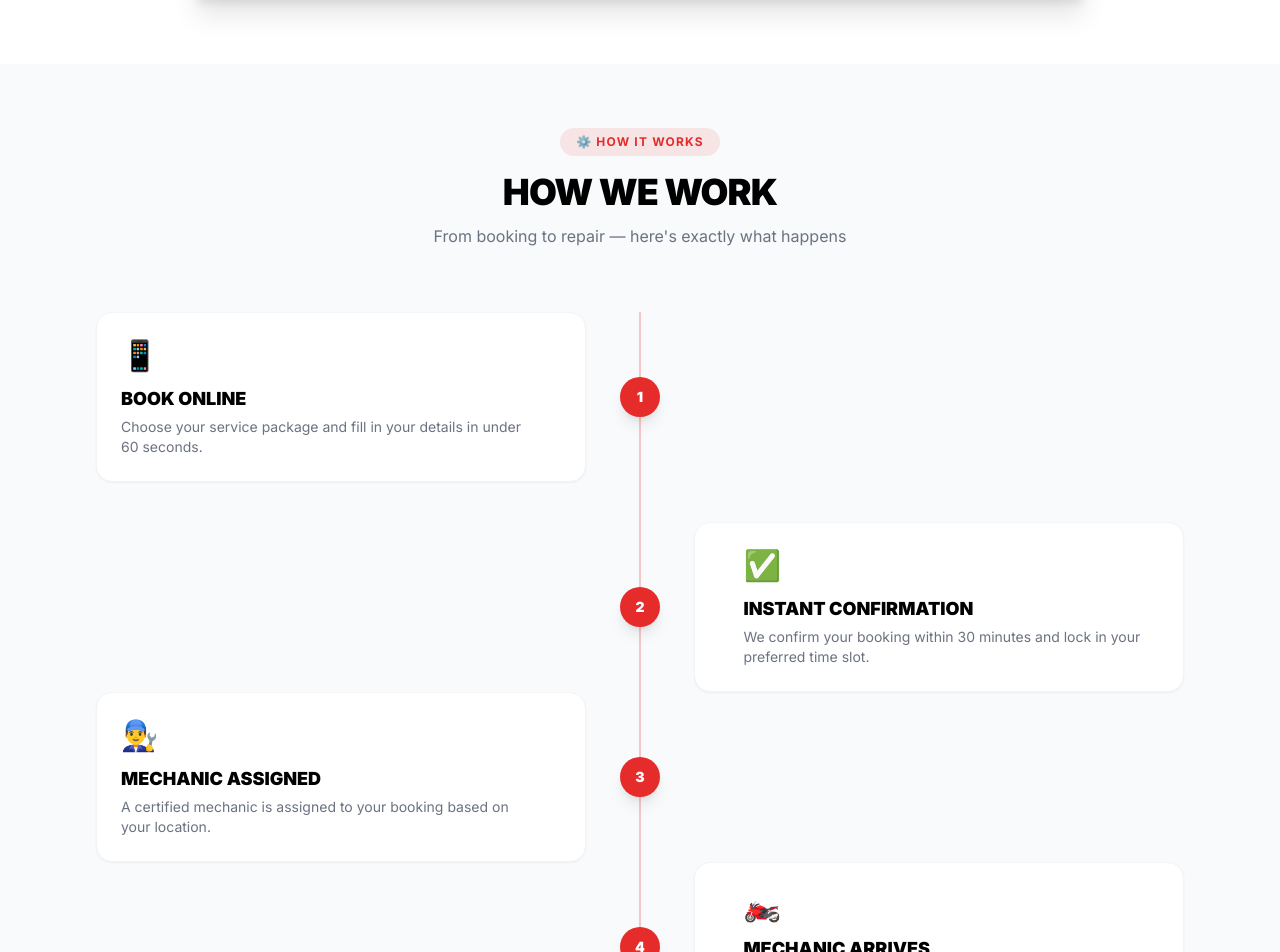
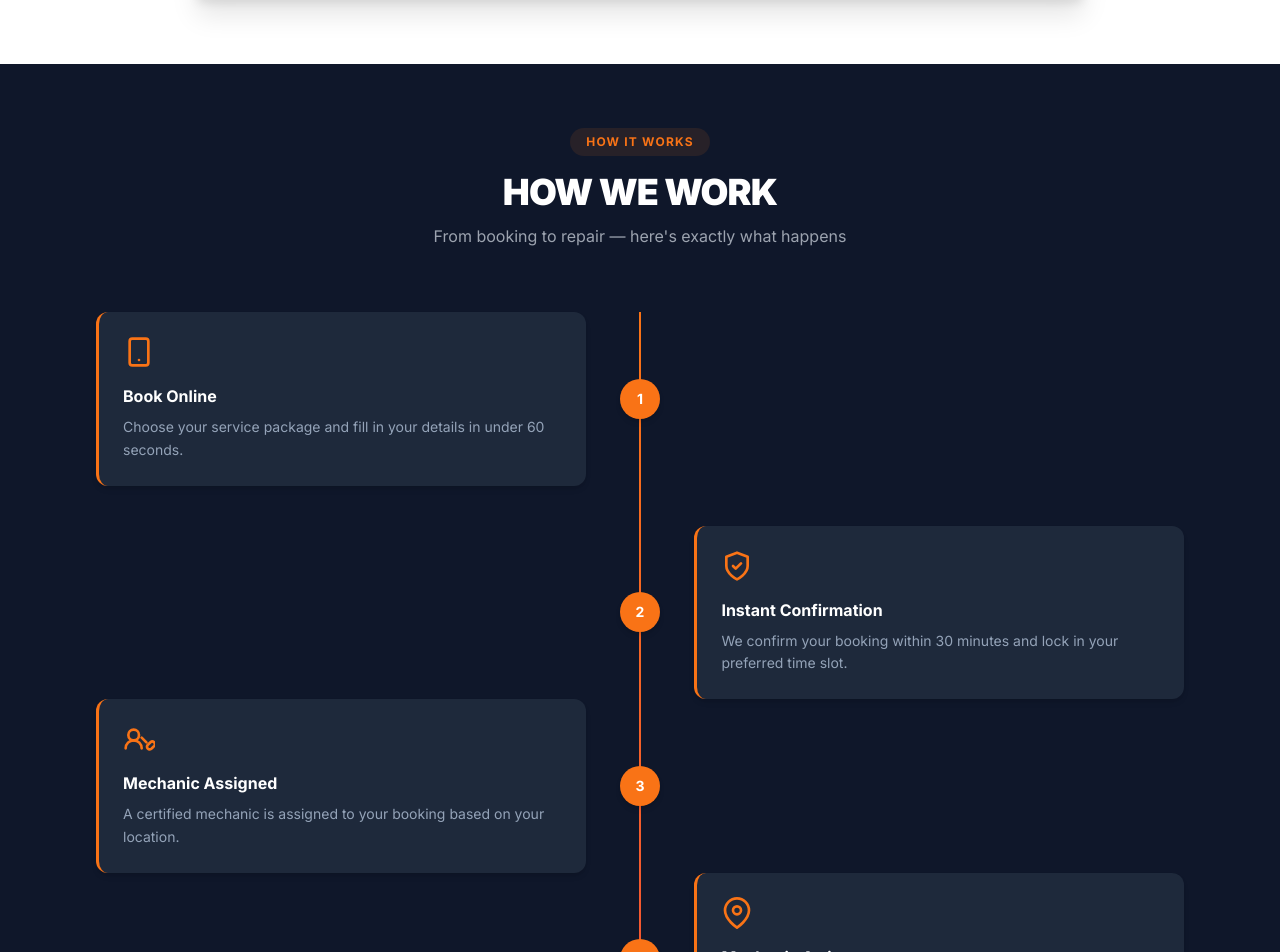
Before and after one commit to fixwheel-app/FIXWHEEL, a Next.js app in the folder frontend/: page / in a window 1280 px wide. Shown: the part 1920-2872 px from the top of the page. Built offline with nearby package versions, Linux system fonts and the light colour scheme.

Commit message:
Update visual design for How We Work and How It Works sections

```diff
--- a/frontend/app/page.tsx
+++ b/frontend/app/page.tsx
@@ -16,14 +16,13 @@ export default function Home() {
     { icon: <CheckCircle2 className="w-8 h-8" />, label: "Experienced" },
   ];
 
-  // ── Process steps ──────────────────────────────────────────────────────────
   const steps = [
-    { num: 1, emoji: "📱", title: "Book Online",           desc: "Choose your service package and fill in your details in under 60 seconds." },
-    { num: 2, emoji: "✅", title: "Instant Confirmation",  desc: "We confirm your booking within 30 minutes and lock in your preferred time slot." },
-    { num: 3, emoji: "👨‍🔧", title: "Mechanic Assigned",    desc: "A certified mechanic is assigned to your booking based on your location." },
-    { num: 4, emoji: "🏍️", title: "Mechanic Arrives",      desc: "Your mechanic arrives at your doorstep with all required tools and equipment." },
-    { num: 5, emoji: "🔧", title: "Repair Done",           desc: "Your bike is serviced on the spot. You can watch the entire process if you want." },
-    { num: 6, emoji: "🚀", title: "Ride Away",             desc: "Your bike is ready. Pay only after the service is completed to your satisfaction." },
+    { num: 1, icon: <Step1Icon />, title: "Book Online",           desc: "Choose your service package and fill in your details in under 60 seconds." },
+    { num: 2, icon: <Step2Icon />, title: "Instant Confirmation",  desc: "We confirm your booking within 30 minutes and lock in your preferred time slot." },
+    { num: 3, icon: <Step3Icon />, title: "Mechanic Assigned",    desc: "A certified mechanic is assigned to your booking based on your location." },
+    { num: 4, icon: <Step4Icon />, title: "Mechanic Arrives",      desc: "Your mechanic arrives at your doorstep with all required tools and equipment." },
+    { num: 5, icon: <Step5Icon />, title: "Repair Done",           desc: "Your bike is serviced on the spot. You can watch the entire process if you want." },
+    { num: 6, icon: <Step6Icon />, title: "Ride Away",             desc: "Your bike is ready. Pay only after the service is completed to your satisfaction." },
   ];
 
   // ── FAQ data (from the site FAQ page) ─────────────────────────────────────
@@ -185,19 +184,19 @@ export default function Home() {
       {/* ════════════════════════════════════════════════════════════════════
           🟠  OUR PROCESS
       ════════════════════════════════════════════════════════════════════ */}
-      <section id="process" className="py-10 md:py-16 bg-[#F8FAFC]">
+      <section id="process" className="py-10 md:py-16 bg-[#0F172A]">
         <div className="max-w-6xl mx-auto px-4 md:px-8">
           {/* Heading */}
           <div className="text-center mb-10 md:mb-16">
-            <span className="inline-block bg-accent/10 text-accent text-xs font-bold uppercase tracking-widest px-4 py-1.5 rounded-full mb-4">⚙️ How It Works</span>
-            <h2 className="text-2xl md:text-4xl font-black uppercase text-black tracking-tight mb-3">How We Work</h2>
-            <p className="text-gray-500 text-sm md:text-base max-w-xl mx-auto">From booking to repair — here's exactly what happens</p>
+            <span className="inline-block bg-[#F97316]/10 text-[#F97316] text-xs font-bold uppercase tracking-widest px-4 py-1.5 rounded-full mb-4">How It Works</span>
+            <h2 className="text-2xl md:text-4xl font-black uppercase text-white tracking-tight mb-3">How We Work</h2>
+            <p className="text-gray-400 text-sm md:text-base max-w-xl mx-auto">From booking to repair — here's exactly what happens</p>
           </div>
 
           {/* Timeline */}
           <div className="relative">
             {/* Vertical connecting line */}
-            <div className="absolute left-5 md:left-1/2 top-0 bottom-0 w-0.5 bg-accent/25 md:-translate-x-px" />
+            <div className="absolute left-5 md:left-1/2 top-0 bottom-0 w-[2px] bg-gradient-to-b from-[#F97316] to-[#EF4444] md:-translate-x-px" />
 
             <div className="space-y-8 md:space-y-0">
               {steps.map((step, idx) => {
@@ -212,14 +211,14 @@ export default function Home() {
                     className={`relative flex items-start gap-6 md:gap-0 md:mb-10 ${isLeft ? 'md:flex-row' : 'md:flex-row-reverse'}`}
                   >
                     {/* Card */}
-                    <div className={`ml-14 md:ml-0 md:w-[45%] bg-white border border-gray-100 rounded-2xl p-5 md:p-6 shadow-sm hover:shadow-md transition-shadow ${isLeft ? 'md:mr-auto md:pr-12' : 'md:ml-auto md:pl-12'}`}>
-                      <div className="text-3xl mb-3">{step.emoji}</div>
-                      <h3 className="font-black text-base md:text-lg uppercase text-black mb-1">{step.title}</h3>
-                      <p className="text-gray-500 text-xs md:text-sm leading-relaxed">{step.desc}</p>
+                    <div className={`ml-14 md:ml-0 md:w-[45%] bg-[#1E293B] border-l-[3px] border-l-[#F97316] rounded-[12px] p-6 shadow-md hover:shadow-[0_0_15px_rgba(249,115,22,0.15)] transition-all duration-300 ${isLeft ? 'md:mr-auto' : 'md:ml-auto'}`}>
+                      <div className="mb-4 flex">{step.icon}</div>
+                      <h3 className="font-bold text-[16px] text-white mb-2">{step.title}</h3>
+                      <p className="text-[#94A3B8] text-[14px] leading-relaxed">{step.desc}</p>
                     </div>
 
                     {/* Circle number on the line */}
-                    <div className="absolute left-0 md:left-1/2 md:-translate-x-1/2 top-4 md:top-1/2 md:-translate-y-1/2 w-10 h-10 rounded-full bg-accent flex items-center justify-center text-white font-black text-sm shadow-lg shrink-0 z-10">
+                    <div className="absolute left-0 md:left-1/2 md:-translate-x-1/2 top-4 md:top-1/2 md:-translate-y-1/2 w-[40px] h-[40px] rounded-full bg-[#F97316] flex items-center justify-center text-white font-bold text-sm shadow-md shrink-0 z-10 transition-transform duration-300 hover:scale-110">
                       {step.num}
                     </div>
                   </motion.div>
@@ -458,3 +457,58 @@ export default function Home() {
     </main>
   );
 }
+
+function Step1Icon() {
+  return (
+    <svg width="32" height="32" viewBox="0 0 24 24" fill="none" stroke="#F97316" strokeWidth="2" strokeLinecap="round" strokeLinejoin="round">
+      <rect x="5" y="2" width="14" height="20" rx="2" ry="2" />
+      <line x1="12" y1="18" x2="12.01" y2="18" />
+    </svg>
+  );
+}
+
+function Step2Icon() {
+  return (
+    <svg width="32" height="32" viewBox="0 0 24 24" fill="none" stroke="#F97316" strokeWidth="2" strokeLinecap="round" strokeLinejoin="round">
+      <path d="M12 22s8-4 8-10V5l-8-3-8 3v7c0 6 8 10 8 10z" />
+      <path d="m9 12 2 2 4-4" />
+    </svg>
+  );
+}
+
+function Step3Icon() {
+  return (
+    <svg width="32" height="32" viewBox="0 0 24 24" fill="none" stroke="#F97316" strokeWidth="2" strokeLinecap="round" strokeLinejoin="round">
+      <path d="M14 19a6 6 0 0 0-12 0" />
+      <circle cx="8" cy="9" r="4" />
+      <path d="m20.61 14.39-1.92 1.92a2 2 0 1 0 2.82 2.82l1.92-1.92a2 2 0 0 0-2.82-2.82Z" />
+      <path d="m14 11 3.54 3.54" />
+    </svg>
+  );
+}
+
+function Step4Icon() {
+  return (
+    <svg width="32" height="32" viewBox="0 0 24 24" fill="none" stroke="#F97316" strokeWidth="2" strokeLinecap="round" strokeLinejoin="round">
+      <path d="M21 10c0 7-9 13-9 13s-9-6-9-13a9 9 0 0 1 18 0z" />
+      <circle cx="12" cy="10" r="3" />
+    </svg>
+  );
+}
+
+function Step5Icon() {
+  return (
+    <svg width="32" height="32" viewBox="0 0 24 24" fill="none" stroke="#F97316" strokeWidth="2" strokeLinecap="round" strokeLinejoin="round">
+      <path d="M14.7 6.3a1 1 0 0 0 0 1.4l1.6 1.6a1 1 0 0 0 1.4 0l3.77-3.77a6 6 0 0 1-7.94 7.94l-6.91 6.91a2.12 2.12 0 0 1-3-3l6.91-6.91a6 6 0 0 1 7.94-7.94l-3.76 3.76z" />
+    </svg>
+  );
+}
+
+function Step6Icon() {
+  return (
+    <svg width="32" height="32" viewBox="0 0 24 24" fill="none" stroke="#F97316" strokeWidth="2" strokeLinecap="round" strokeLinejoin="round">
+      <path d="m12 14 4-4" />
+      <path d="M3.34 16.998a10 10 0 1 1 17.32 0" />
+    </svg>
+  );
+}
--- a/frontend/components/HowItWorks.tsx
+++ b/frontend/components/HowItWorks.tsx
@@ -7,38 +7,34 @@ export default function HowItWorks() {
   const steps = [
     {
       num: "01",
-      icon: <PackageSearchIcon className="w-6 h-6 md:w-8 md:h-8 text-accent" />,
+      icon: <ListMenuIcon />,
       title: "Choose Your Repair Package",
       desc: "Select from our Basic, Standard, or Premium service options tailored for your bike's needs."
     },
     {
       num: "02",
-      icon: <CalendarCheckIcon className="w-6 h-6 md:w-8 md:h-8 text-accent" />,
+      icon: <CalendarClockIcon />,
       title: "Book Online in 60 Seconds",
       desc: "Fill out a simple form with your details, bike info, and preferred time slot."
     },
     {
       num: "03",
-      icon: <HomeIcon className="w-6 h-6 md:w-8 md:h-8 text-accent" />,
+      icon: <LocationHomeIcon />,
       title: "Mechanic Arrives at Your Door",
       desc: "Our certified expert arrives at your location equipped with all tools to fix your bike."
     }
   ];
 
   return (
-    <section className="py-12 md:py-24 bg-surface/50 border-y border-white/5 relative">
+    <section className="py-12 md:py-24 bg-[#F8FAFC]">
       <div className="max-w-7xl mx-auto px-4 sm:px-6 lg:px-8">
         <div className="text-center mb-10 md:mb-16">
-          <h2 className="text-2xl md:text-4xl font-bold text-white mb-3 md:mb-4">Repair in 3 Simple Steps</h2>
-          <p className="text-text-secondary text-sm md:text-lg">No more lugging your broken bike to the shop.</p>
+          <span className="inline-block bg-[#F97316]/10 text-[#F97316] text-xs font-bold uppercase tracking-widest px-4 py-1.5 rounded-full mb-4">How It Works</span>
+          <h2 className="text-2xl md:text-4xl font-black text-[#0F172A] mb-3 md:mb-4 uppercase">Repair in 3 Simple Steps</h2>
+          <p className="text-gray-500 text-sm md:text-lg">No more lugging your broken bike to the shop.</p>
         </div>
 
         <div className="grid grid-cols-1 md:grid-cols-3 gap-6 md:gap-8 relative">
-          {/* Connecting Line — desktop only */}
-          <div className="hidden md:block absolute top-[60px] left-[15%] right-[15%] h-[2px] bg-white/10 z-0">
-            <div className="absolute top-0 left-0 h-full bg-accent/50 w-full animate-pulse"></div>
-          </div>
-
           {steps.map((step, idx) => (
             <motion.div
               key={idx}
@@ -46,19 +42,17 @@ export default function HowItWorks() {
               whileInView={{ opacity: 1, y: 0 }}
               viewport={{ once: true }}
               transition={{ duration: 0.5, delay: idx * 0.2 }}
-              className="relative z-10 flex flex-col items-center text-center p-4 md:p-6"
+              className="relative z-10 flex flex-col items-center text-center p-8 bg-white border border-[#E2E8F0] border-t-[3px] border-t-[#F97316] rounded-2xl overflow-hidden hover:-translate-y-1 hover:shadow-lg transition-all duration-300 ease-in-out group"
             >
-              <div className="w-16 h-16 md:w-20 md:h-20 rounded-2xl bg-primary border border-white/10 flex items-center justify-center mb-4 md:mb-6 shadow-xl relative group">
-                <div className="absolute -inset-0.5 bg-accent/20 rounded-2xl blur opacity-0 group-hover:opacity-100 transition duration-500"></div>
-                <div className="relative">
-                  {step.icon}
-                </div>
-                <div className="absolute -bottom-4 -right-4 text-4xl font-black text-white/5 select-none">
-                  {step.num}
-                </div>
+              <div className="mb-6 relative z-10 flex items-center justify-center">
+                {step.icon}
               </div>
-              <h3 className="text-base md:text-xl font-semibold text-white mb-2 md:mb-3">{step.title}</h3>
-              <p className="text-text-secondary text-sm leading-relaxed">{step.desc}</p>
+              <h3 className="text-xl font-bold text-[#0F172A] mb-3 relative z-10">{step.title}</h3>
+              <p className="text-gray-500 text-sm leading-relaxed relative z-10">{step.desc}</p>
+
+              <div className="absolute -bottom-2 -right-2 text-[80px] font-black text-[#F97316] opacity-[0.08] select-none leading-none z-0">
+                {step.num}
+              </div>
             </motion.div>
           ))}
         </div>
@@ -67,26 +61,26 @@ export default function HowItWorks() {
   );
 }
 
-function PackageSearchIcon({ className }: { className?: string }) {
+function ListMenuIcon() {
   return (
-    <svg className={className} xmlns="http://www.w3.org/2000/svg" width="24" height="24" viewBox="0 0 24 24" fill="none" stroke="currentColor" strokeWidth="2" strokeLinecap="round" strokeLinejoin="round">
-      <path d="m21 21-4.34-4.34"/><circle cx="11" cy="11" r="8"/><path d="M11 8v6"/><path d="M8 11h6"/>
+    <svg xmlns="http://www.w3.org/2000/svg" width="40" height="40" viewBox="0 0 24 24" fill="none" stroke="#F97316" strokeWidth="2" strokeLinecap="round" strokeLinejoin="round">
+      <line x1="8" y1="6" x2="21" y2="6"></line><line x1="8" y1="12" x2="21" y2="12"></line><line x1="8" y1="18" x2="21" y2="18"></line><line x1="3" y1="6" x2="3.01" y2="6"></line><line x1="3" y1="12" x2="3.01" y2="12"></line><line x1="3" y1="18" x2="3.01" y2="18"></line>
     </svg>
   );
 }
 
-function CalendarCheckIcon({ className }: { className?: string }) {
+function CalendarClockIcon() {
   return (
-    <svg className={className} xmlns="http://www.w3.org/2000/svg" width="24" height="24" viewBox="0 0 24 24" fill="none" stroke="currentColor" strokeWidth="2" strokeLinecap="round" strokeLinejoin="round">
-      <rect width="18" height="18" x="3" y="4" rx="2" ry="2"/><line x1="16" x2="16" y1="2" y2="6"/><line x1="8" x2="8" y1="2" y2="6"/><line x1="3" x2="21" y1="10" y2="10"/><path d="m9 16 2 2 4-4"/>
+    <svg xmlns="http://www.w3.org/2000/svg" width="40" height="40" viewBox="0 0 24 24" fill="none" stroke="#F97316" strokeWidth="2" strokeLinecap="round" strokeLinejoin="round">
+      <rect x="3" y="4" width="18" height="18" rx="2" ry="2"></rect><line x1="16" y1="2" x2="16" y2="6"></line><line x1="8" y1="2" x2="8" y2="6"></line><line x1="3" y1="10" x2="21" y2="10"></line><circle cx="12" cy="16" r="3"></circle><path d="M12 14.5v1.5l1 1"></path>
     </svg>
   );
 }
 
-function HomeIcon({ className }: { className?: string }) {
+function LocationHomeIcon() {
   return (
-    <svg className={className} xmlns="http://www.w3.org/2000/svg" width="24" height="24" viewBox="0 0 24 24" fill="none" stroke="currentColor" strokeWidth="2" strokeLinecap="round" strokeLinejoin="round">
-      <path d="m3 9 9-7 9 7v11a2 2 0 0 1-2 2H5a2 2 0 0 1-2-2z"/><polyline points="9 22 9 12 15 12 15 22"/>
+    <svg xmlns="http://www.w3.org/2000/svg" width="40" height="40" viewBox="0 0 24 24" fill="none" stroke="#F97316" strokeWidth="2" strokeLinecap="round" strokeLinejoin="round">
+      <path d="M3 9l9-7 9 7v11a2 2 0 0 1-2 2H5a2 2 0 0 1-2-2z"></path><polyline points="9 22 9 12 15 12 15 22"></polyline>
     </svg>
   );
 }
```
